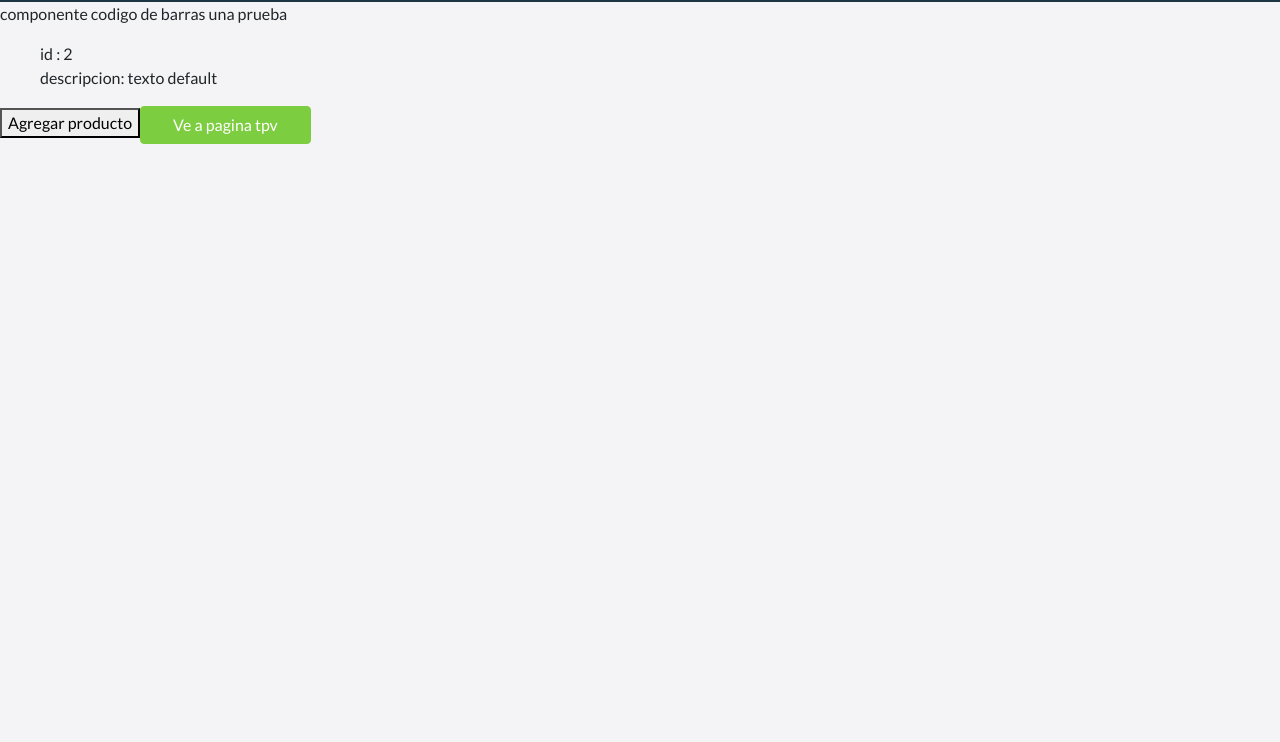
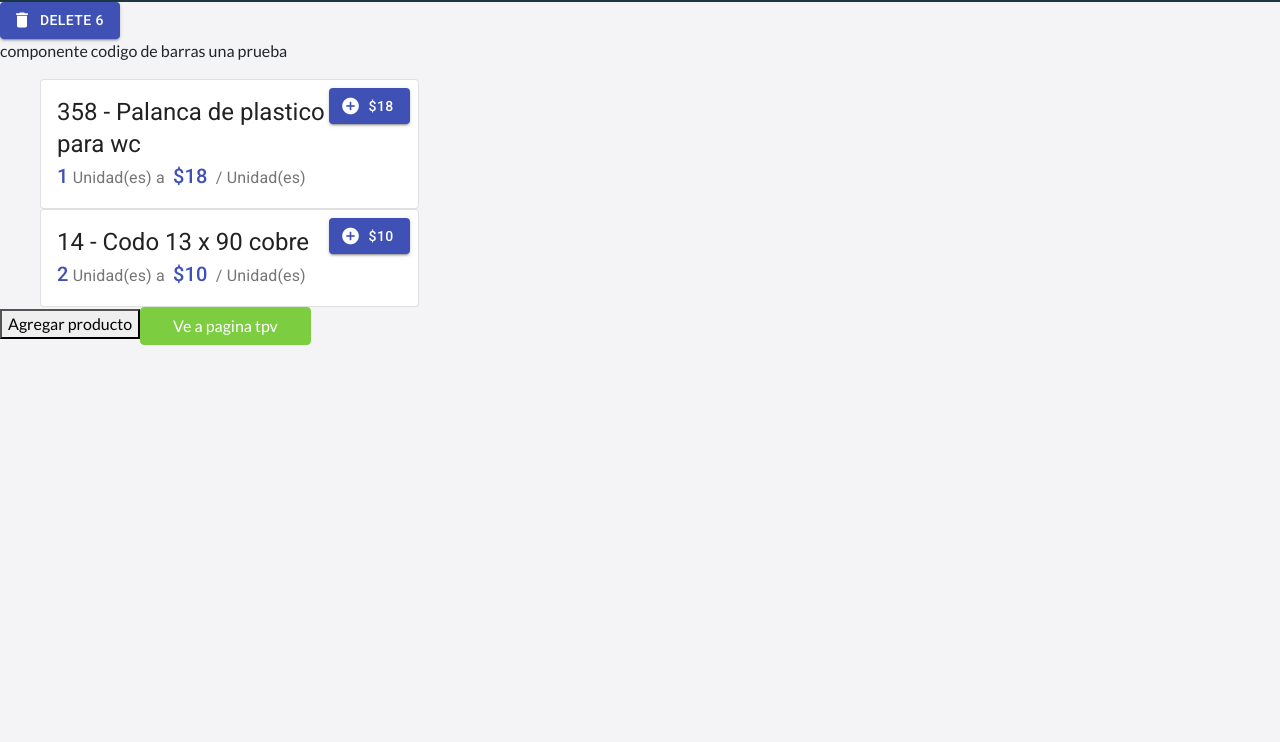
Before and after one commit to fcaudillo/tpv-tlapa, a React app: page / in a window 1280 px wide. Shown: the part 58-800 px from the top of the page. Built offline with nearby package versions, Linux system fonts and the light colour scheme.

Commit message:
Uso de Grid para los precios

```diff
--- a/public/index.html
+++ b/public/index.html
@@ -5,6 +5,8 @@
   <meta charset="utf-8" />
   <meta name="viewport" content="width=device-width, initial-scale=1, shrink-to-fit=no" />
   <title>Terminal Punto de venta</title>
+  <link rel="stylesheet" href="https://fonts.googleapis.com/css?family=Roboto:300,400,500,700&display=swap" />
+  <link rel="stylesheet" href="https://fonts.googleapis.com/icon?family=Material+Icons" />
 </head>
 
 <body>
--- /dev/null
+++ b/src/components/LectorCodigoBarras.js
@@ -0,0 +1,35 @@
+import { useEffect, useRef } from "react";
+import socketIOClient from "socket.io-client";
+import { useSelector, useDispatch } from 'react-redux'
+import * as actions from '../actions'
+
+const SOCKET_SERVER_URL = "http://192.168.100.13:5000";
+const SEARCH_PRODUCT_BARCODE = "message"
+
+
+const LectorCodigoBarras = (negocioId) => {
+   const lista = useSelector(store => store.listaConsulta);
+   const dispatch = useDispatch();
+   const socketRef = useRef();
+
+   useEffect(() => {
+       socketRef.current = socketIOClient(SOCKET_SERVER_URL);
+
+	   socketRef.current.on(SEARCH_PRODUCT_BARCODE, ( message ) => {
+	   	  console.log('3. llego mensaje ');
+	   	  console.log(message);
+	      const item = JSON.parse ( message );
+	      console.log(item);
+	      dispatch(actions.addItemConsulta(item));
+	   })
+
+	   return () => {
+	   	 socketRef.current.disconnect();
+	   }
+
+   },[negocioId]);
+
+
+}
+
+export default LectorCodigoBarras;
--- a/src/components/Producto.js
+++ b/src/components/Producto.js
@@ -1,12 +1,55 @@
 import React from 'react'
+import Card from '@material-ui/core/Card'
+import CardActions from '@material-ui/core/CardActions'
+import CardContent from '@material-ui/core/CardContent'
+import Typography from '@material-ui/core/Typography'
+import CardHeader from '@material-ui/core/CardHeader'
+import { makeStyles } from '@material-ui/core/styles'
+import IconButton from '@material-ui/core/IconButton'
+import { Button } from '@material-ui/core'
+import Icon from '@material-ui/core/Icon'
 
-const Producto = (props) => (
-   <div>
-       <div> id : {props.data.id} </div>
-       <div> descripcion: {props.data.description} </div>
+const useStyles = makeStyles({
+    root: {
+    	minWidth: 275,
+    },
+    title: {
+    	fontSize: 14,
+    },
+    quantity : {
+       fontWeight: 600,
+       fontSize : 12,
+    },
+});
 
-   </div>
+const Producto = (props) => {
+	const classes = useStyles();
 
-)
+	return	(
+		   <Card className={classes.root} variant="outlined" >
+		     <CardHeader title={ <div> {props.data.codigointerno} - {props.data.description} </div>}
+		                 subheader={
+		                 	<div>
+                               <Typography variant='h6' color='primary' display='inline'>
+                                  {props.data.cantidad}
+                               </Typography> Unidad(es) a &nbsp;
+                               <Typography variant='h6' color='primary' display='inline'>
+                                  ${ props.data.precioVenta}
+                               </Typography>
+                                &nbsp; / Unidad(es)
+		                 	</div>
+		                 }
+		                 action={
+						     <Button variant="contained" color="primary" startIcon={ <Icon>add_circle</Icon> }>
+						        ${props.data.precioVenta}
+						      </Button>
+
+		                 }
+		                 />
+
+		   </Card>
+
+		)
+}
 
 export default Producto;
--- a/src/pages/CodigoBarras.js
+++ b/src/pages/CodigoBarras.js
@@ -4,23 +4,43 @@ import { useSelector, useDispatch } from 'react-redux'
 import * as actions from '../actions'
 import './styles/CodigoBarras.css';
 import Producto from '../components/Producto'
+import LectorCodigoBarras from '../components/LectorCodigoBarras'
+
 import confLogo from '../images/badge-header.svg';
+import { Grid } from '@material-ui/core'
+import { Button } from '@material-ui/core'
+import DeleteIcon from '@material-ui/icons/Delete'
+import { makeStyles } from '@material-ui/core/styles'
 
+const useStyles = makeStyles({
+    gridContainer: {
+      paddingLeft: "40px",
+      paddingRight: "40px",
+    },
+
+});
 
 function CodigoBarras() {
   const lista = useSelector(store => store.listaConsulta);
   const dispatch = useDispatch();
+  const lector = LectorCodigoBarras("message");
   const listElements = lista.map((prod) =>
-     <Producto key={prod.id} data={prod} />
+     <Producto key={prod.codigointerno} data={prod} />
   );
+  const classes = useStyles();
 
   return (
     <div>
+      <Button variant="contained" color="primary" startIcon={ <DeleteIcon /> }>
+        Delete 6
+      </Button>
       <p> componente codigo de barras  una prueba</p>
-      <ul>
-         {listElements}
-      </ul>
-      <button onClick={() => dispatch(actions.addItemConsulta({'id':1,'description':'abc'}))}> Agregar producto </button>
+      <Grid container spacing={4} className={classes.gridContainer}>
+        <Grid item xs={4} sm={4} md={4}>
+           {listElements}
+        </Grid>
+      </Grid>
+      <button onClick={() => dispatch(actions.addItemConsulta({'codigointerno':1,'description':'abc'}))}> Agregar producto </button>
       <Link className="btn btn-primary" to="/tpv">
                 Ve a pagina  tpv
               </Link>
--- a/src/store.js
+++ b/src/store.js
@@ -1,11 +1,51 @@
-import { createStore } from 'redux';
+import { createStore, applyMiddleware } from 'redux';
 import reducer from './reducers';
+import thunk from 'redux-thunk';
+import {composeWithDevTools} from 'redux-devtools-extension';
+import {createLogger} from 'redux-logger';
+
+const logger = createLogger({
+    /* https://github.com/evgenyrodionov/redux-logger */
+    collapsed: true,
+    diff: true
+});
+
 
 const initialState = {
 
-	listaConsulta: [{'id':2,'description':'texto default'}],
+	listaConsulta: [
+		{
+		   "precioCompra":12.0,
+		   "codigointerno":"358",
+		   "proveedor":"trupper",
+		   "description":"Palanca de plastico para wc",
+		   "codigoProveedor":"49504",
+		   "precioVenta":18.0,
+		   "ubicacion":"",
+		   "barcode":"7506240620037",
+		   "existencia":7,
+		   "cantidad": 1,
+		   "total": 10.0,
+		},
+		{
+		   "precioCompra":14.0,
+		   "codigointerno":"14",
+		   "proveedor":"trupper",
+		   "description":"Codo 13 x 90 cobre",
+		   "codigoProveedor":"49506",
+		   "precioVenta":10.0,
+		   "ubicacion":"",
+		   "barcode":"7506240621234",
+		   "existencia":7,
+		   "cantidad": 2,
+		   "total": 20.0,
+		},
+	],
 }
 
-const store = createStore(reducer, initialState);
+const store = createStore(reducer, initialState,composeWithDevTools(
+            /* logger must be the last middleware in chain to log actions */
+            applyMiddleware(thunk, logger)
+        ));
 
 export default store;
```
Also changed, not shown: package.json (+8 -1 lines), 1 other file.
